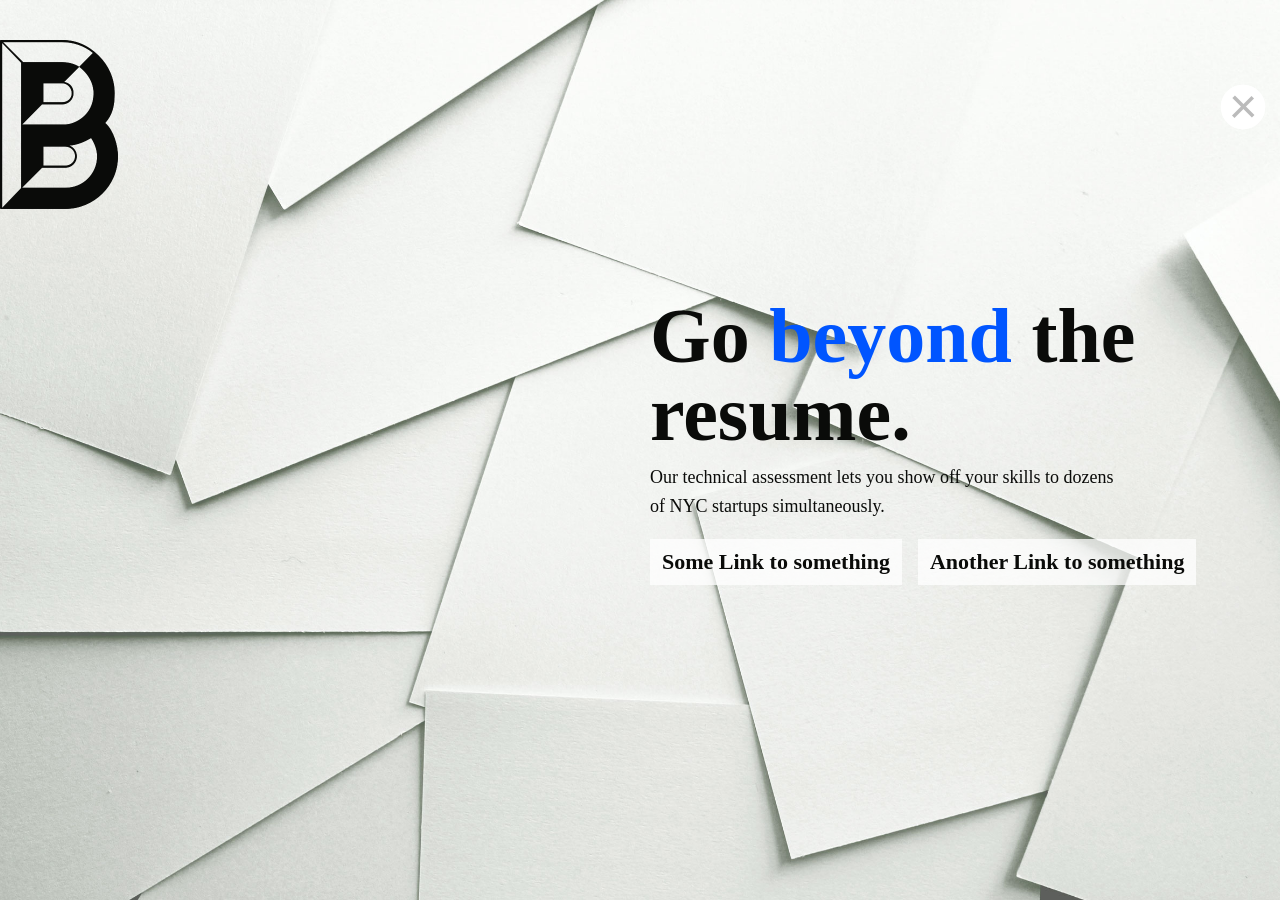
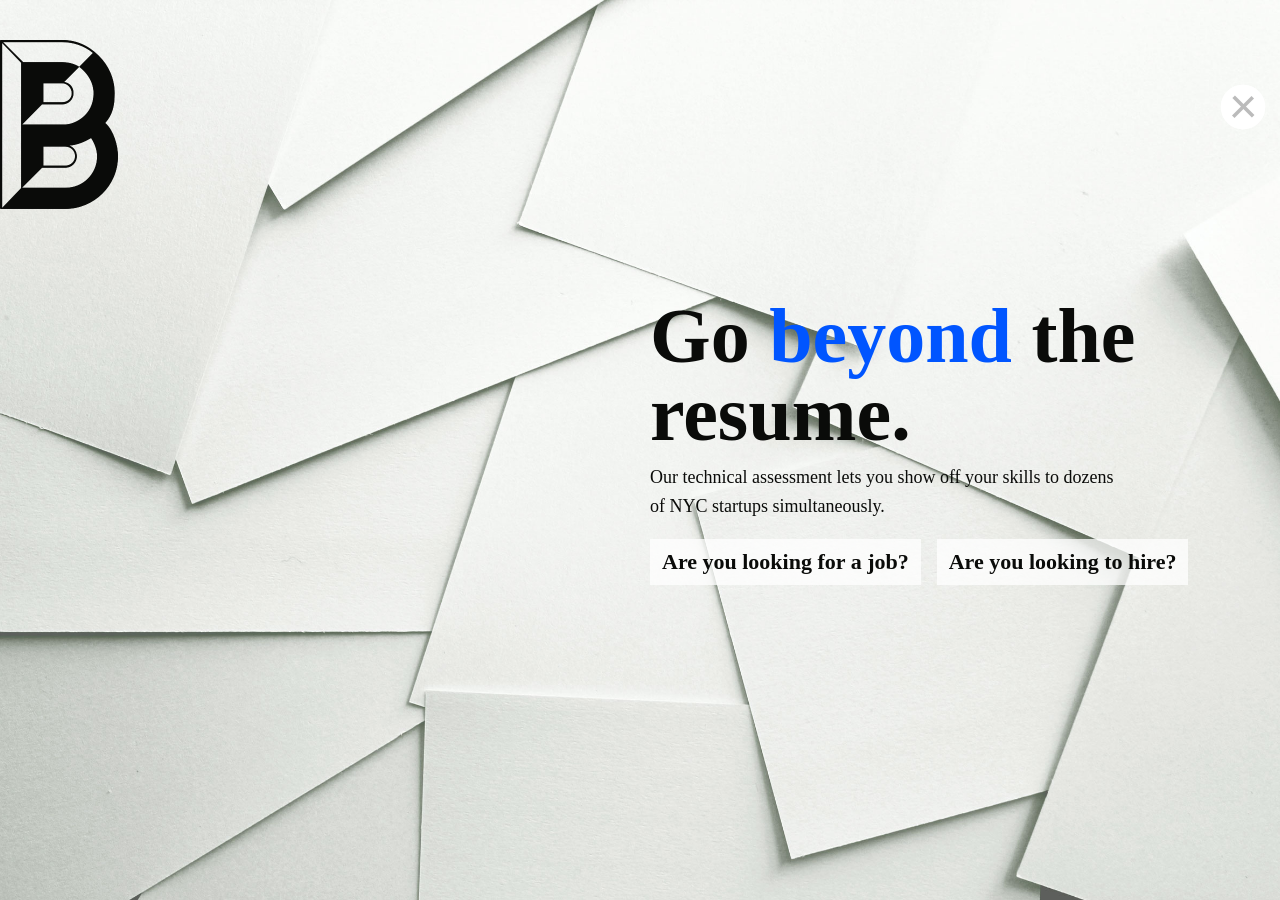
Before and after one commit to bastilleagency/bastille, a Jekyll site: the page built from index.html, in a window 1280 px wide. Built offline with Jekyll 4.4.1, drawn with Linux system fonts in a browser that asks for light colours; some web fonts are replaced.

Commit message:
⛓ landing link copy

```diff
--- a/_layouts/landing.html
+++ b/_layouts/landing.html
@@ -19,8 +19,8 @@ layout: landing
           <p class="hero__subheading">
             Our technical assessment lets you show off your skills to dozens of NYC startups simultaneously.
           </p>
-          <a href="#" class="hero__button">Some Link to something</a>
-          <a href="#" class="hero__button">Another Link to something</a>
+          <a href="#" class="hero__button">Are you looking for a job?</a>
+          <a href="#" class="hero__button">Are you looking to hire?</a>
         </div>
       </div>
     </section>
```
